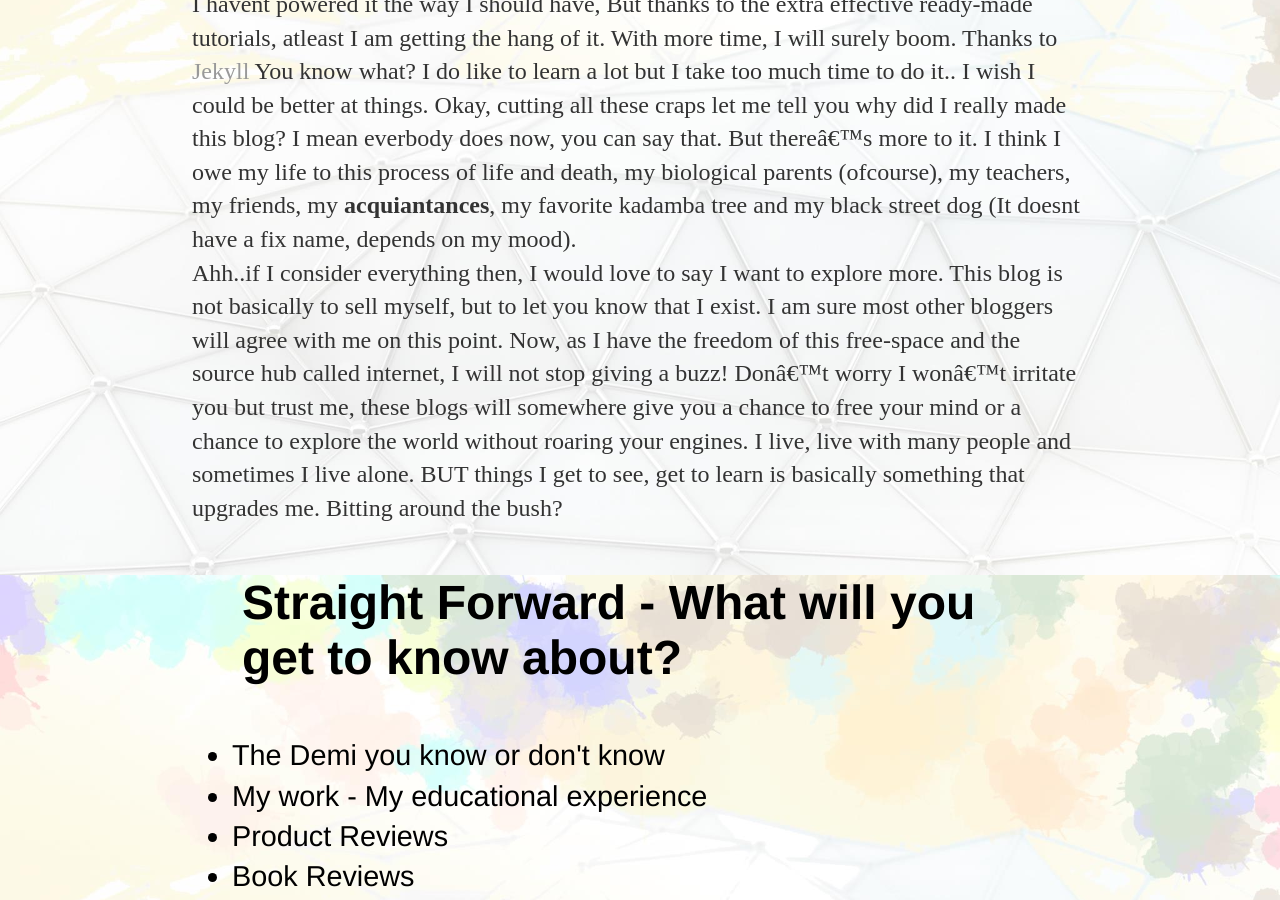
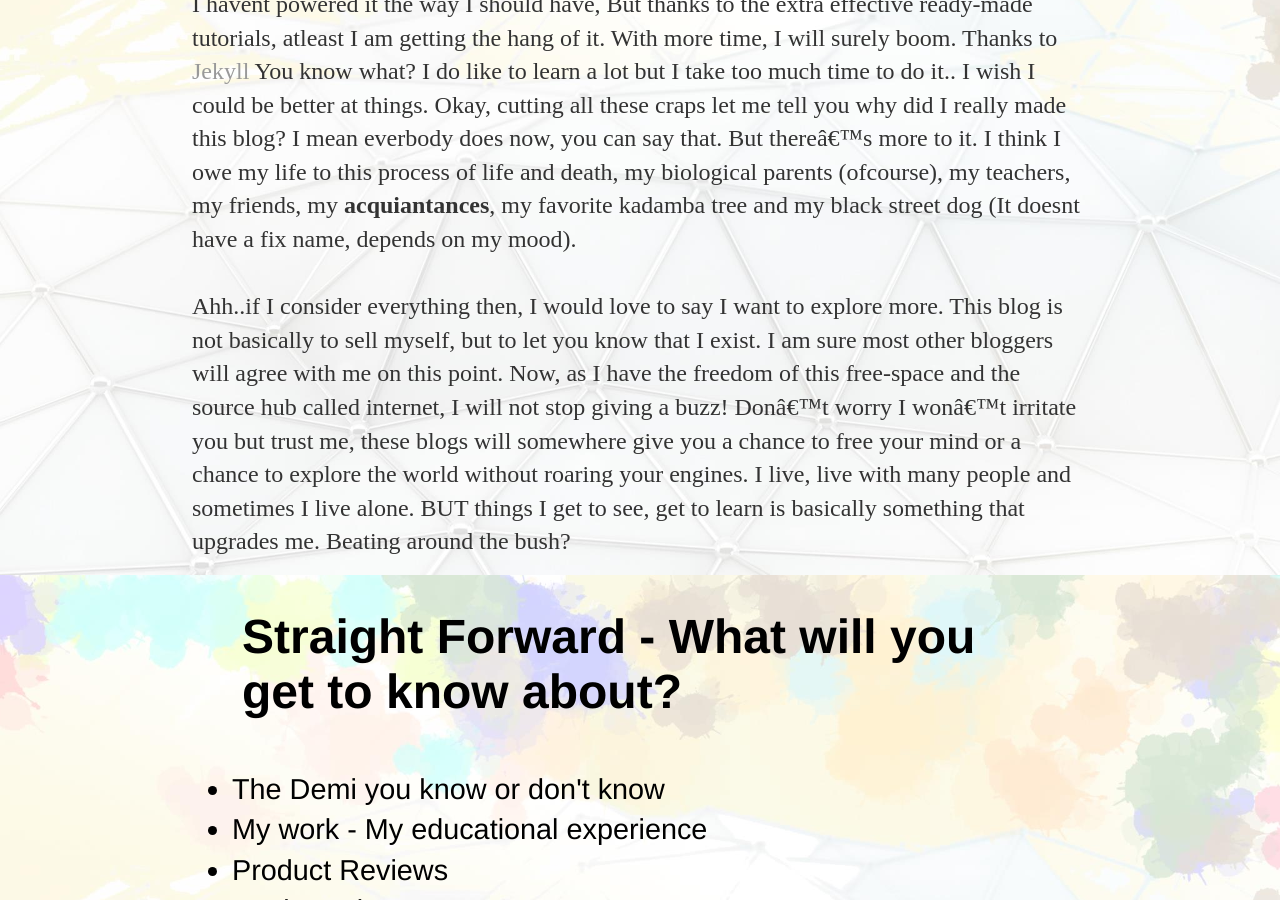
Before and after one commit to DarkDem/DarkDem.github.io, a Jekyll site: the page built from _posts/2016-10-19-demi's-site-launched.md, in a window 1280 px wide and 900 px high, scrolled down 325 px. Built offline with Jekyll 4.4.1, drawn with Linux system fonts in a browser that asks for light colours; comment, search, counter and statistics services are not loaded.

Commit message:
Update 2016-10-19-demi's-site-launched.md

```diff
--- a/_posts/2016-10-19-demi's-site-launched.md
+++ b/_posts/2016-10-19-demi's-site-launched.md
@@ -10,7 +10,7 @@ date: 2016-10-19
 
 I havent powered it the way I should have, But thanks to the extra effective ready-made tutorials, atleast I am getting the hang of it. With more time, I will surely boom. Thanks to [Jekyll](http://jekyllrb.com)
 You know what? I do like to learn a lot but I take too much time to do it.. I wish I could be better at things.
-Okay, cutting all these craps let me tell you why did I really made this blog? I mean everbody does now, you can say that. But there's more to it. I think I owe my life to this process of life and death, my biological parents (ofcourse), my teachers, my friends, my <b>acquiantances</b>, my favorite kadamba tree and my black street dog (It doesnt have a fix name, depends on my mood).<br/> Ahh..if I consider everything then, I would love to say I want to explore more. This blog is not basically to sell myself, but to let you know that I exist. I am sure most other bloggers will agree with me on this point. Now, as I have the freedom of this free-space and the source hub called internet, I will not stop giving a buzz! Don't worry I won't irritate you but trust me, these blogs will somewhere give you a chance to free your mind or a chance to explore the world without roaring your engines. I live, live with many people and sometimes I live alone. BUT things I get to see, get to learn is basically something that upgrades me. Bitting around the bush?
+Okay, cutting all these craps let me tell you why did I really made this blog? I mean everbody does now, you can say that. But there's more to it. I think I owe my life to this process of life and death, my biological parents (ofcourse), my teachers, my friends, my <b>acquiantances</b>, my favorite kadamba tree and my black street dog (It doesnt have a fix name, depends on my mood).<br/><br/> Ahh..if I consider everything then, I would love to say I want to explore more. This blog is not basically to sell myself, but to let you know that I exist. I am sure most other bloggers will agree with me on this point. Now, as I have the freedom of this free-space and the source hub called internet, I will not stop giving a buzz! Don't worry I won't irritate you but trust me, these blogs will somewhere give you a chance to free your mind or a chance to explore the world without roaring your engines. I live, live with many people and sometimes I live alone. BUT things I get to see, get to learn is basically something that upgrades me. Beating around the bush?
 
 <h1>Straight Forward - What will you get to know about?</h1>
 
```
